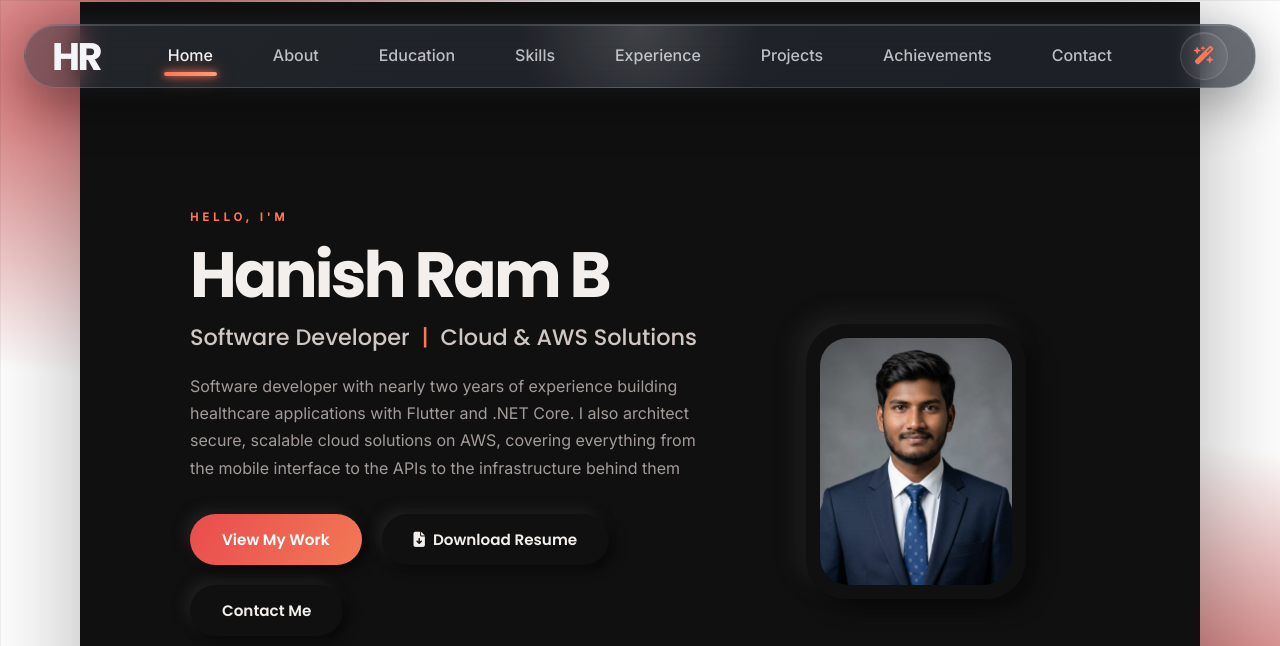
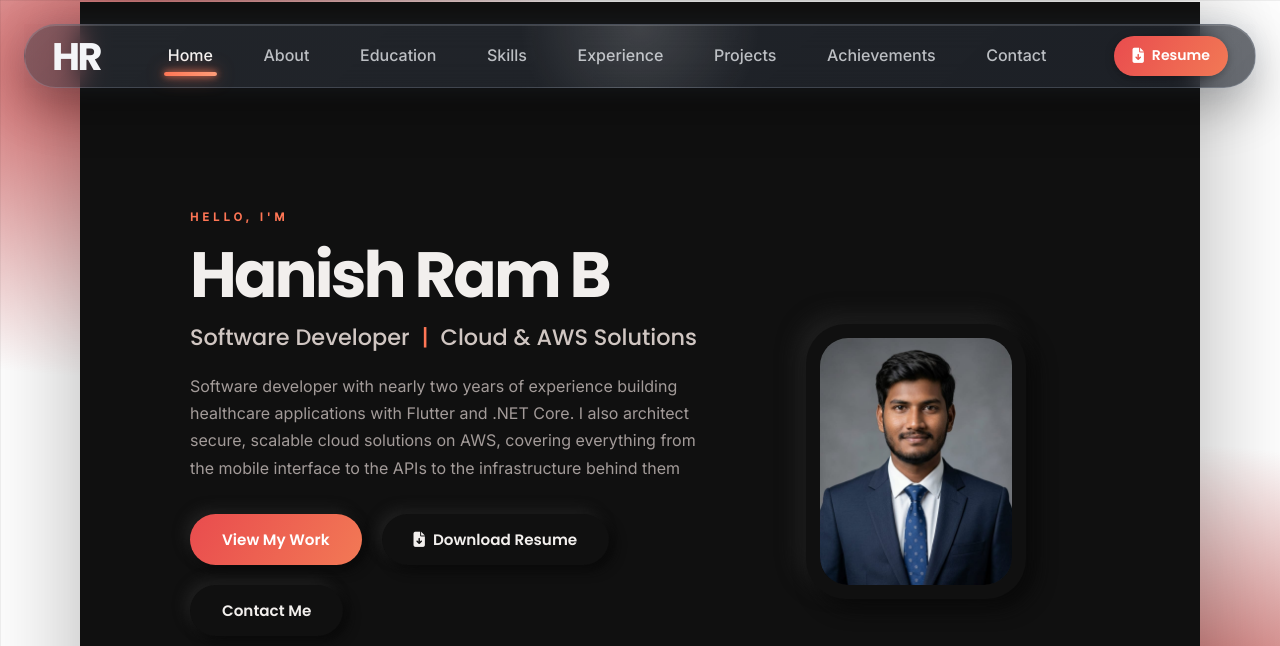
Before and after one commit to HANISHRAM007/Hanishportfolio, a plain HTML site: page index.html in a window 1280 px wide. Shown: the top 646 px of the page. Drawn offline with Linux system fonts and the light colour scheme.

Commit message:
replace navbar theme toggle with resume download button

```diff
--- a/index.html
+++ b/index.html
@@ -44,9 +44,10 @@
           <li><a href="#contact" class="nav-link">Contact</a></li>
         </ul>
       </nav>
-      <button class="neu-btn round nav-theme-btn" id="navThemeToggle" aria-label="Toggle theme" title="Toggle between Ember and Cosmic Purple theme">
-        <i class="fa-solid fa-wand-magic-sparkles"></i>
-      </button>
+      <a href="Hanish_Ram_B_Resume.pdf" download="Hanish_Ram_B_Resume.pdf" class="nav-resume-btn" id="navResumeBtn" aria-label="Download Resume (PDF)" title="Download Resume (PDF)" target="_blank" rel="noopener noreferrer">
+        <i class="fa-solid fa-file-arrow-down"></i>
+        <span class="nav-resume-text">Resume</span>
+      </a>
     </div>
   </header>
 
@@ -456,8 +457,7 @@
   <button id="backToTop" class="neu-btn round back-to-top" aria-label="Back to top"><i
       class="fa-solid fa-arrow-up"></i></button>
 
-
-    <button id="themeToggleBtn" class="neu-btn round theme-toggle-btn" aria-label="Toggle theme" title="Toggle between Ember and Cosmic Purple theme">
+  <button id="themeToggleBtn" class="neu-btn round theme-toggle-btn" aria-label="Toggle theme" title="Toggle between Ember and Cosmic Purple theme">
     <i class="fa-solid fa-wand-magic-sparkles"></i>
   </button>
 
--- a/script.js
+++ b/script.js
@@ -217,18 +217,18 @@
 
   /* ---------- Theme toggle (Ember <-> Cosmic Purple) ---------- */
   const THEME_STORAGE_KEY = 'portfolio-theme-mode';
-  const themeToggleBtns = $$('#themeToggleBtn, #navThemeToggle, .theme-toggle-btn');
+  const themeToggleBtn = $('#themeToggleBtn');
 
   function updateThemeUI(isPurple) {
     document.body.classList.toggle('theme-purple', isPurple);
-    themeToggleBtns.forEach(btn => {
-      btn.setAttribute('aria-pressed', String(isPurple));
-      const icon = $('i', btn);
+    if (themeToggleBtn) {
+      themeToggleBtn.setAttribute('aria-pressed', String(isPurple));
+      const icon = $('i', themeToggleBtn);
       if (icon) {
         icon.className = isPurple ? 'fa-solid fa-fire-flame-curved' : 'fa-solid fa-wand-magic-sparkles';
       }
-      btn.setAttribute('title', isPurple ? 'Switch to Ember theme' : 'Switch to Cosmic Purple theme');
-    });
+      themeToggleBtn.setAttribute('title', isPurple ? 'Switch to Ember theme' : 'Switch to Cosmic Purple theme');
+    }
   }
 
   function toggleTheme() {
@@ -251,8 +251,8 @@
     updateThemeUI(false);
   }
 
-  themeToggleBtns.forEach(btn => {
-    btn.addEventListener('click', toggleTheme);
-  });
+  if (themeToggleBtn) {
+    themeToggleBtn.addEventListener('click', toggleTheme);
+  }
 
 })();
--- a/style.css
+++ b/style.css
@@ -1566,11 +1566,62 @@ main {
 }
 
 
-/* ---------- Theme Toggle Buttons & Transitions ---------- */
-body, main, .navbar, .neu-card, .btn, .icon-badge, .chip {
-  transition: background-color .4s ease, border-color .4s ease, color .4s ease, box-shadow .4s ease;
-}
-
+/* ---------- Navigation Resume Download Button ---------- */
+.nav-resume-btn {
+  display: inline-flex;
+  align-items: center;
+  justify-content: center;
+  gap: 8px;
+  height: 40px;
+  padding: 0 18px;
+  border-radius: 999px;
+  font-size: .88rem;
+  font-weight: 600;
+  font-family: 'Poppins', sans-serif;
+  color: #fff;
+  background: linear-gradient(120deg, #e94c4e, #f27955);
+  box-shadow: 0 2px 10px rgba(0, 0, 0, .25);
+  transition: transform .2s ease, filter .2s ease, box-shadow .2s ease, background .3s ease;
+  text-decoration: none;
+  flex-shrink: 0;
+  white-space: nowrap;
+}
+
+.nav-resume-btn:hover {
+  transform: translateY(-2px) scale(1.04);
+  filter: brightness(1.12);
+  box-shadow: 0 4px 18px rgba(233, 76, 78, .45);
+  color: #fff;
+}
+
+.nav-resume-btn:active {
+  transform: translateY(0) scale(0.98);
+}
+
+.nav-resume-btn i {
+  font-size: .95rem;
+}
+
+@media (max-width: 960px) {
+  .nav-resume-btn {
+    order: 2;
+    margin-left: auto;
+  }
+}
+
+@media (max-width: 520px) {
+  .nav-resume-text {
+    display: none;
+  }
+  .nav-resume-btn {
+    width: 38px;
+    height: 38px;
+    padding: 0;
+    border-radius: 50%;
+  }
+}
+
+/* ---------- Floating Theme Toggle Button ---------- */
 .theme-toggle-btn {
   position: fixed;
   right: 24px;
@@ -1595,36 +1646,6 @@ body, main, .navbar, .neu-card, .btn, .icon-badge, .chip {
   transform: translateY(-3px) scale(1.08);
   box-shadow: var(--raised), 0 0 16px var(--accent);
   color: #fff;
-}
-
-.nav-theme-btn {
-  width: 40px;
-  height: 40px;
-  border-radius: 50%;
-  display: flex;
-  align-items: center;
-  justify-content: center;
-  cursor: pointer;
-  color: var(--accent);
-  background: rgba(255, 255, 255, 0.06);
-  border: 1px solid rgba(255, 255, 255, 0.12);
-  box-shadow: inset 0 1px 0 rgba(255, 255, 255, 0.1);
-  font-size: 1rem;
-  transition: transform .2s ease, background .2s ease, color .2s ease, box-shadow .2s ease;
-  flex-shrink: 0;
-}
-
-.nav-theme-btn:hover {
-  background: rgba(255, 255, 255, 0.15);
-  color: #fff;
-  transform: scale(1.1);
-}
-
-@media (max-width: 960px) {
-  .nav-theme-btn {
-    order: 2;
-    margin-left: auto;
-  }
 }
 
 @media (max-width: 520px) {
@@ -1718,6 +1739,16 @@ body.theme-purple .btn-primary:hover {
   box-shadow: 0 6px 24px rgba(168, 85, 247, .65);
 }
 
+body.theme-purple .nav-resume-btn {
+  background: linear-gradient(120deg, #9333ea, #c084fc);
+  box-shadow: 0 2px 14px rgba(168, 85, 247, .45);
+}
+
+body.theme-purple .nav-resume-btn:hover {
+  filter: brightness(1.15);
+  box-shadow: 0 4px 22px rgba(168, 85, 247, .75);
+}
+
 body.theme-purple .btn-secondary {
   border: 1px solid rgba(168, 85, 247, .3);
   background: rgba(168, 85, 247, .06);
```
